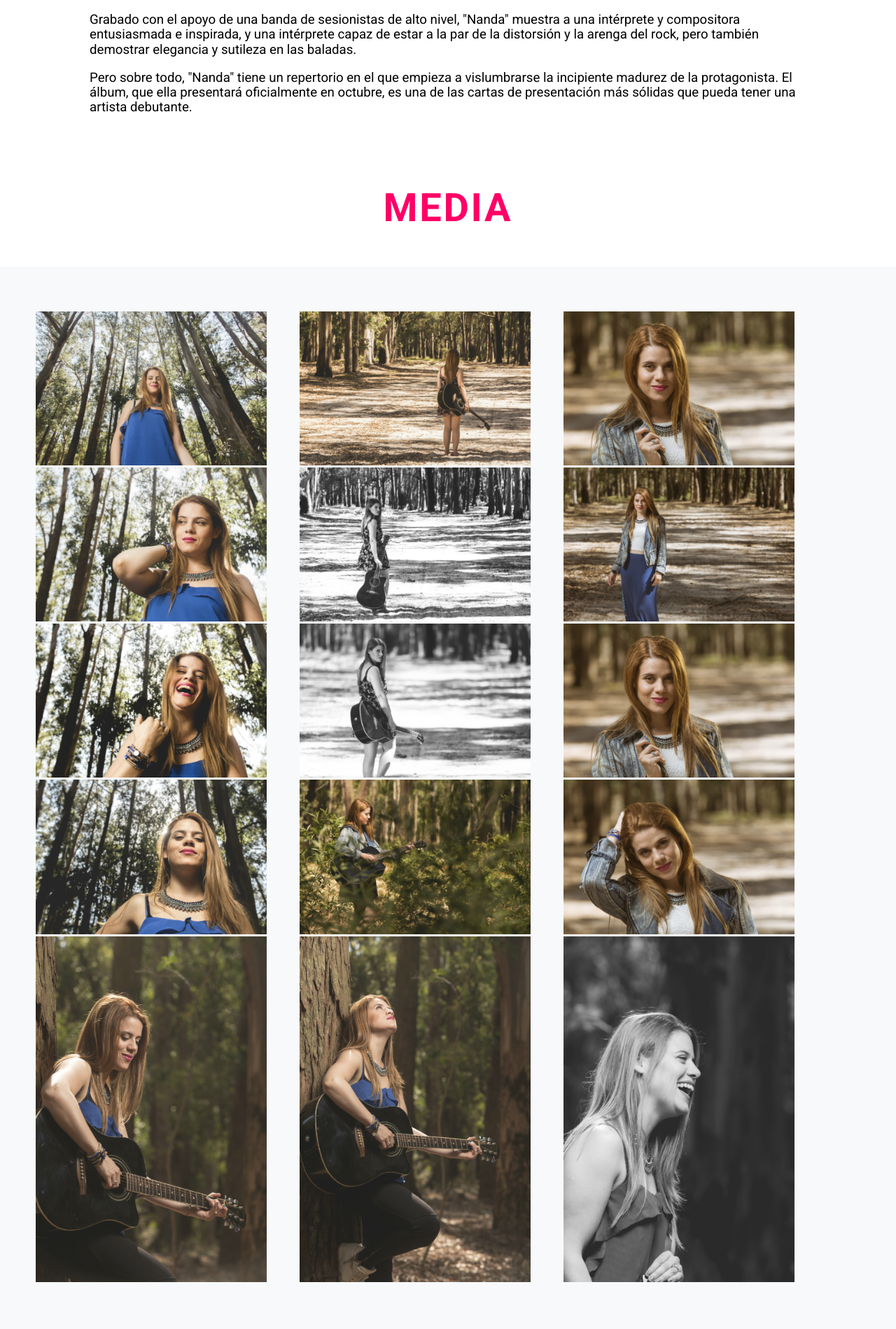
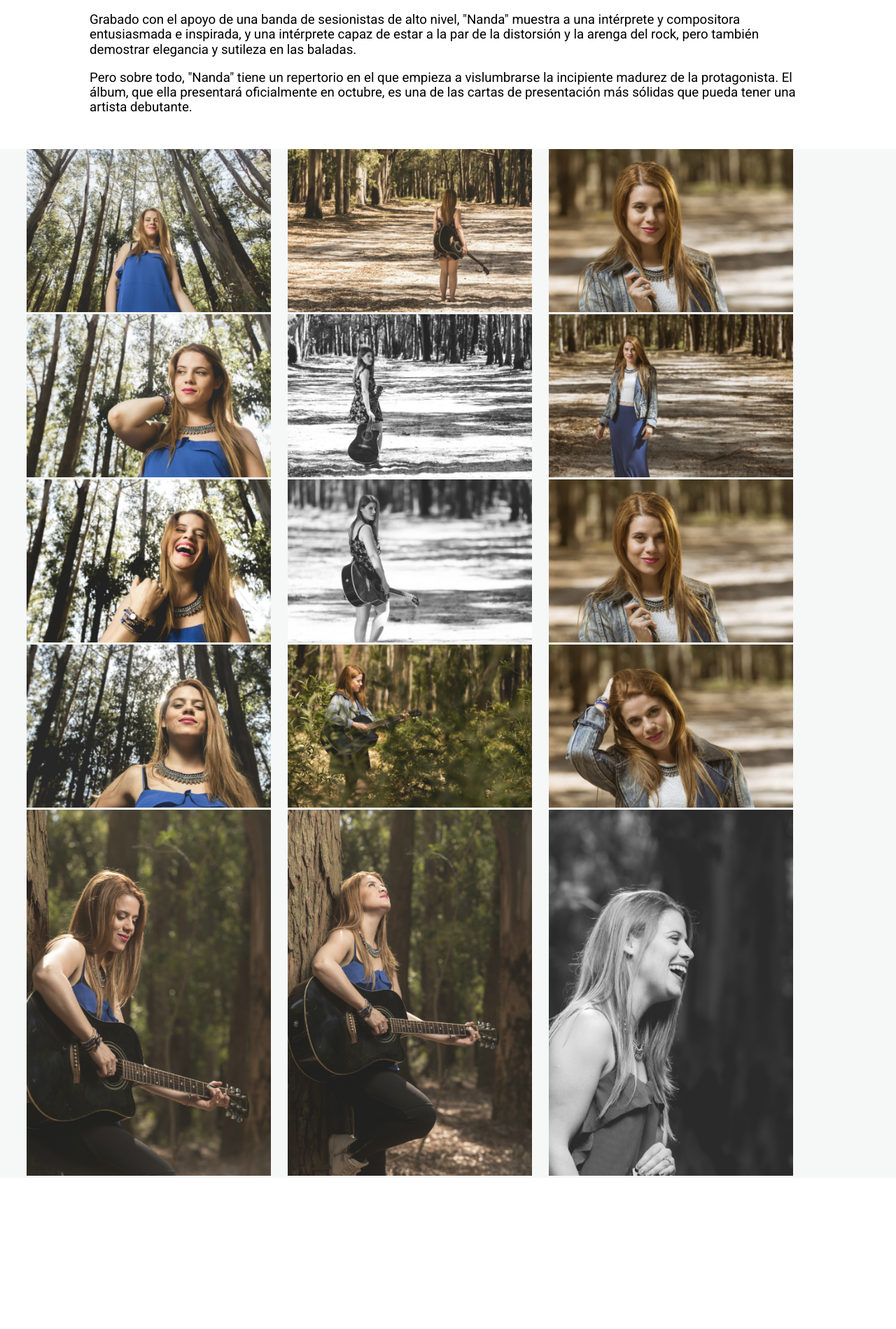
Before and after one commit to antonellaclavero/nanda-site, a Jekyll site: the page built from index.html, in a window 1280 px wide. Shown: the part 1392-3291 px from the top of the page at 70% size. Built offline with Jekyll 4.4.1, drawn with Linux system fonts in a browser that asks for light colours; after the commit the page ends 3075 px from its top, so only the background shows below that.

Commit message:
change styles, and wrapper not working in section media

```diff
--- a/css/main.css
+++ b/css/main.css
@@ -93,27 +93,21 @@ section.about p {
 
 /*section media*/
 
-.photos {
+.container.even.photos {
+    background-color: #f6f7f7;
+}
+section.container {
+    padding: 0 3%;
     overflow: auto;
-    text-align: center;
-    padding-bottom: 0;
-    margin-bottom: 0;
 }
-.container.even {
-    background-color: #f7f9fb;
+section.container div.column {
+    float: left;
+    width: 29%;
+    margin-right: 2%;
 }
-.container {
-    padding: 4em 4%;
-}
-li.card {
-    float: left;
-    margin-right: 4%;
-    width: 28%;
-    list-style: none;
-}
-li.card img {
+section.container div.column img {
     width: 100%;
 }
-li.card.last {
+section.container div.column.last {
     margin: 0;
 }
--- a/index.html
+++ b/index.html
@@ -22,34 +22,32 @@ layout: default
 </section>
 
 <!-- En esta seccion falta que me envíen el contenido, embeber video-->
-<section class="music-media" id="music">
+<!--section class="music-media" id="music">
 
 
 
-</section>
+</section-->
 
-<section class="media-wrapper" id="media">
-    <h1>Media</h1>
-    <ul class="container even photos">
-        <li class="card first">
+<section class="container even photos" id="media">
+    <div class="column">
         <img src="/images/nanda-1.jpg" alt="Foto exteriores Nanda">
         <img src="/images/nanda-2.jpg" alt="Foto exteriores Nanda">
         <img src="/images/nanda-3.jpg" alt="Foto exteriores Nanda">
         <img src="/images/nanda-4.jpg" alt="Foto exteriores Nanda">
         <img src="/images/nanda-6.jpg" alt="Foto exteriores Nanda">
-        </li>
-        <li class="card">
+    </div>
+    <div class="column">
         <img src="/images/nanda-9.jpg" alt="Foto exteriores Nanda">
         <img src="/images/nanda-10.jpg" alt="Foto exteriores Nanda">
         <img src="/images/nanda-11.jpg" alt="Foto exteriores Nanda">
         <img src="/images/nanda-12.jpg" alt="Foto exteriores Nanda">
         <img src="/images/nanda-7.jpg" alt="Foto exteriores Nanda">
-        </li>
-        <li class="card last">
+    </div>
+    <div class="column last">
         <img src="/images/nanda-5.jpg" alt="Foto exteriores Nanda">
         <img src="/images/nanda-13.jpg" alt="Foto exteriores Nanda">
         <img src="/images/nanda-14.jpg" alt="Foto exteriores Nanda">
         <img src="/images/nanda-15.jpg" alt="Foto exteriores Nanda">
         <img src="/images/nanda-8.jpg" alt="Foto exteriores Nanda">
-        </li>
+    </div>
 </section>
```
Lines whose indentation alone changed are shown as unchanged.
